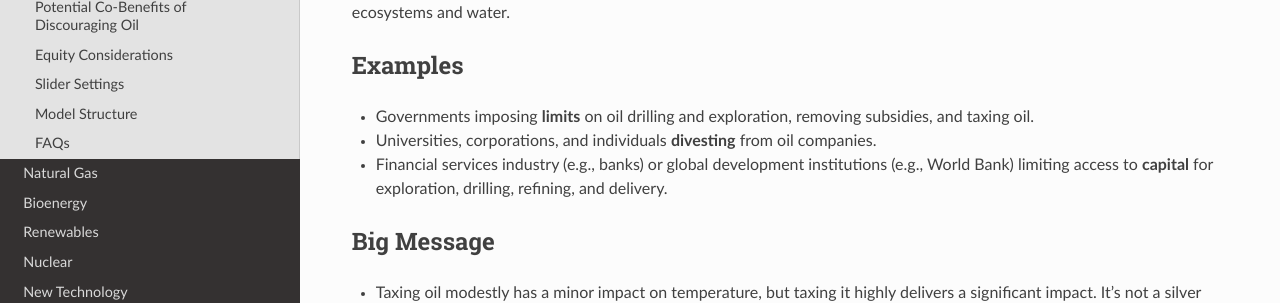
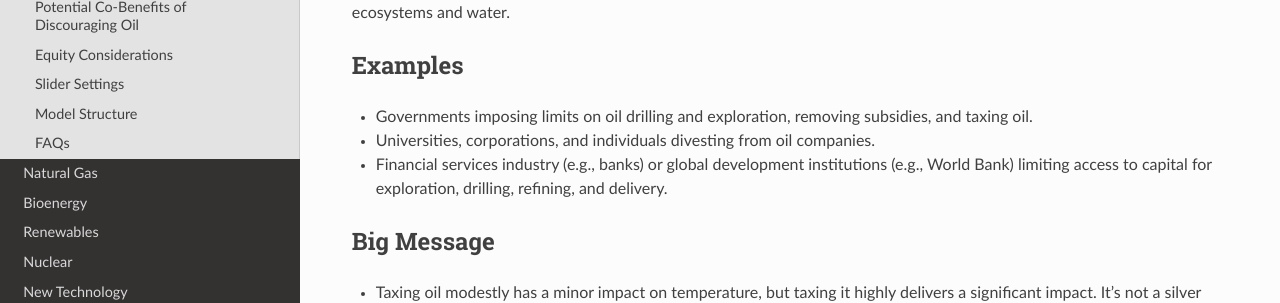
Before and after one commit to climateinteractive/enroads-guide, a Sphinx documentation site: the page built from docs/guide/oil.rst, in a window 1280 px wide and 900 px high. Shown: the part 217-520 px from the top of the window. Built offline with Sphinx 7.4.7 and the Read the Docs theme 2.0.0, drawn with Linux system fonts in a browser that asks for light colours.

Commit message:
Fixed some bolded text

```diff
--- a/docs/guide/coal.rst
+++ b/docs/guide/coal.rst
@@ -6,9 +6,9 @@
 Examples
 --------
 
-* Government policies that **phase out** power plants or make them more expensive in any way, such as taxes on coal.
+* Government policies that phase out power plants or make them more expensive in any way, such as taxes on coal.
 
-* Financial services industry (e.g. banks) or global development institutions (e.g. World Bank) limiting access to **capital** for new coal mining, refining, and power plant infrastructure.
+* Financial services industry (e.g. banks) or global development institutions (e.g. World Bank) limiting access to capital for new coal mining, refining, and power plant infrastructure.
 
 Big Messages
 ------------
--- a/docs/guide/gas.rst
+++ b/docs/guide/gas.rst
@@ -8,7 +8,7 @@ Examples
 
 * Governments implementing laws against fracking and taxes on natural gas.
 
-* Financial services industry (e.g., banks) or global development institutions (e.g., World Bank) limiting access to **capital**.
+* Financial services industry (e.g., banks) or global development institutions (e.g., World Bank) limiting access to capital.
 
 Big Message
 -----------
--- a/docs/guide/oil.rst
+++ b/docs/guide/oil.rst
@@ -6,11 +6,11 @@
 Examples
 --------
 
-* Governments imposing **limits** on oil drilling and exploration, removing subsidies, and taxing oil.
+* Governments imposing limits on oil drilling and exploration, removing subsidies, and taxing oil.
 
-* Universities, corporations, and individuals **divesting** from oil companies.
+* Universities, corporations, and individuals divesting from oil companies.
 
-* Financial services industry (e.g., banks) or global development institutions (e.g., World Bank) limiting access to **capital** for exploration, drilling, refining, and delivery.
+* Financial services industry (e.g., banks) or global development institutions (e.g., World Bank) limiting access to capital for exploration, drilling, refining, and delivery.
 
 Big Message
 -----------
```
